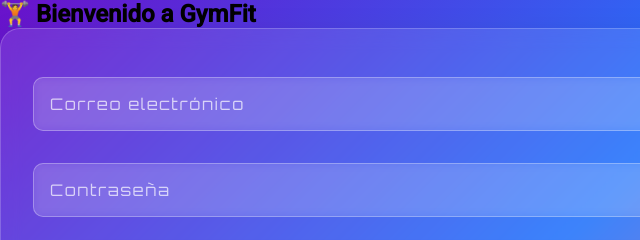
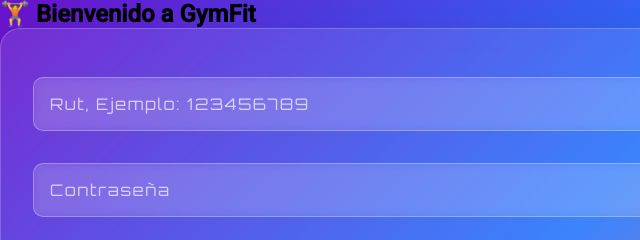
Before and after one commit to juako950/electron-proyecto-dae, an Electron app: page view/login.html in a window 800 px wide. Shown: the top 240 px of the page, 0-640 px from the left. Drawn offline with Linux system fonts and the light colour scheme.

Commit message:
Ingreso por Rut, No por Correo...

```diff
--- a/view/login.html
+++ b/view/login.html
@@ -13,7 +13,7 @@
     <div class="login-container">
         <h2>🏋️ Bienvenido a GymFit</h2>
         <form class="login-form" id="loginForm">
-            <input type="email" id="email" placeholder="Correo electrónico" required>
+            <input type="number" id="rut" placeholder="Rut, Ejemplo: 123456789" required>
             <input type="password" id="password" placeholder="Contraseña" required>
             <div id="errorMessage" class="error"></div>
             <button type="submit" class="cta-button">Iniciar Sesión</button>
--- a/view/styles/loginstyles.css
+++ b/view/styles/loginstyles.css
@@ -124,7 +124,7 @@
             border: 1px solid rgba(255, 255, 255, 0.2);
         }
 
-        .login-form input[type="email"],
+        .login-form input[type="number"],
         .login-form input[type="password"] {
             width: 100%;
             padding: 1rem;
@@ -139,13 +139,13 @@
             transition: all 0.3s ease;
         }
 
-        .login-form input[type="email"]::placeholder,
+        .login-form input[type="number"]::placeholder,
         .login-form input[type="password"]::placeholder {
             color: rgba(255, 255, 255, 0.7);
             letter-spacing: 0.1em;
         }
 
-        .login-form input[type="email"]:focus,
+        .login-form input[type="number"]:focus,
         .login-form input[type="password"]:focus {
             outline: none;
             border-color: #ffd700;
```
